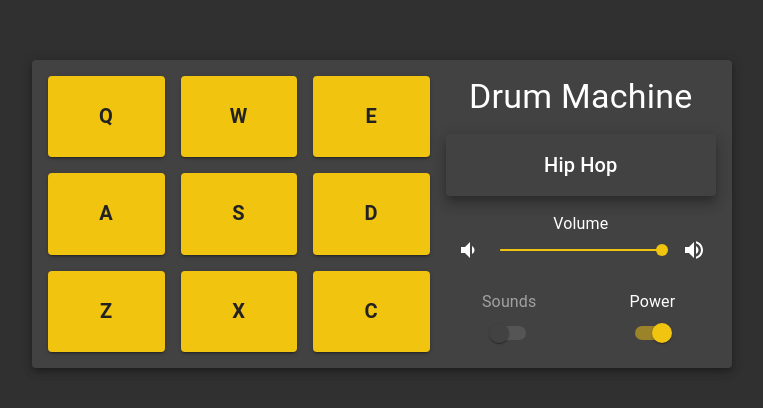
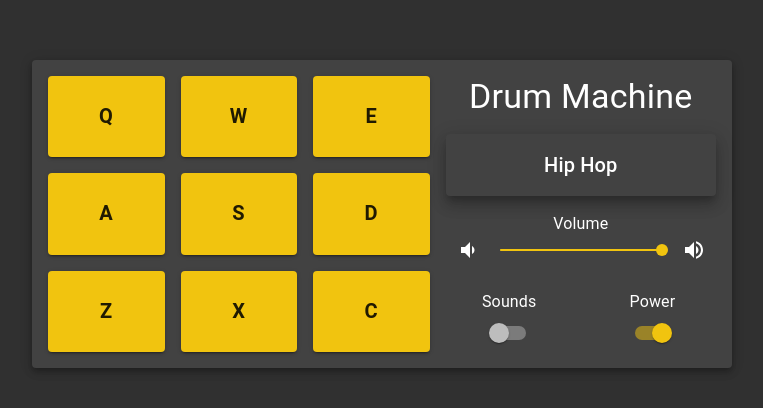
Before and after one commit to sitek94/drum-machine, a React (Create React App) app: page / in a window 1280 px wide. Shown: the part 186-594 px from the top of the page, without its empty margins (258-1021 px from the left). Built offline with nearby package versions, Linux system fonts and the light colour scheme.

Commit message:
Add power on/off logic

```diff
--- a/src/Containers/DrumMachine.js
+++ b/src/Containers/DrumMachine.js
@@ -9,19 +9,34 @@ import SoundsSwitch from '../components/SoundsSwitch';
 import PadBank from '../components/PadBank';
 
 export default function DrumMachine() {
+  // If hasPower is true then app is active
   const [hasPower, setHasPower] = useState(true);
   const togglePower = () => {
     setHasPower(!hasPower);
-  }
+  };
 
   return (
     <Paper className="DrumMachine" elevation={5} id="drum-machine">
-      <PadBank />
+      <PadBank
+        isDrumPadDisabled={!hasPower}
+      />
       <Title>Drum Machine</Title>
-      <Display power text="Hip Hop" />
-      <VolumeSlider value={50} onChange={() => 'TODO'} disabled={false} />
-      <PowerSwitch hasPower={hasPower} onChange={togglePower} />
-      <SoundsSwitch />
+      <Display
+        disabled={!hasPower} text="Hip Hop"
+      />
+      <VolumeSlider
+        value={50}
+        onChange={() => 'TODO'}
+        disabled={!hasPower}
+      />
+      <PowerSwitch
+        checked={hasPower}
+        onChange={togglePower}
+      />
+      <SoundsSwitch
+        disabled={!hasPower}
+        onChange={() => 'TODO'}
+      />
     </Paper>
   );
 }
--- a/src/components/Display.js
+++ b/src/components/Display.js
@@ -2,15 +2,15 @@ import React from 'react'
 
 import { Typography, Paper } from '@material-ui/core';
 
-export default function Display({ power, text }) {
+export default function Display({ disabled, text }) {
   return (
     <Paper
       className="display"
-      variant={power ? 'elevation' : 'outlined'}
-      elevation={power ? 9 : 3}
+      variant={disabled ? 'outlined' : 'elevation'}
+      elevation={disabled ? 3 : 10}
     >
       <Typography
-        color={power ? 'initial' : 'textSecondary'}
+        color={disabled ? 'textSecondary' : 'initial'}
         id="display"
         variant="h6"
       >
--- a/src/components/DrumPad.js
+++ b/src/components/DrumPad.js
@@ -1,13 +1,14 @@
 import React from 'react';
 import { Button } from '@material-ui/core';
 
-export default function DrumPad({ children }) {
+export default function DrumPad({ children, disabled }) {
   return (
     <Button
       className="drum-pad"
       // id={label}
       variant="contained"
       color="primary"
+      disabled={disabled}
       // onClick={handleClick}
     >
       {children}
--- a/src/components/PadBank.js
+++ b/src/components/PadBank.js
@@ -1,13 +1,15 @@
 import React from 'react'
 import DrumPad from './DrumPad';
 
-export default function PadBank() {
+export default function PadBank({ isDrumPadDisabled }) {
   const keys = ['Q', 'W', 'E', 'A', 'S', 'D', 'Z', 'X', 'C'];
 
   return (
     <div className="pad-bank">
       {keys.map((key) => (
-        <DrumPad key={key}>{key}</DrumPad>
+        <DrumPad key={key}
+          disabled={isDrumPadDisabled}
+        >{key}</DrumPad>
       ))}
     </div>
   );
--- a/src/components/PowerSwitch.js
+++ b/src/components/PowerSwitch.js
@@ -3,17 +3,17 @@ import PropTypes from 'prop-types';
 
 import { FormControlLabel, Switch } from '@material-ui/core';
 
-export default function PowerSwitch({ hasPower, onChange }) {
+export default function PowerSwitch({ checked, onChange }) {
   return (
     <FormControlLabel
       className="power-switch"
-      control={<Switch checked={hasPower} onChange={onChange} color="primary" />}
+      control={<Switch checked={checked} onChange={onChange} color="primary" />}
       label="Power"
       labelPlacement="top"
     />
   );
 }
 PowerSwitch.propTypes = {
-  hasPower: PropTypes.bool.isRequired,
+  checked: PropTypes.bool.isRequired,
   onChange: PropTypes.func.isRequired,
 };
--- a/src/components/SoundsSwitch.js
+++ b/src/components/SoundsSwitch.js
@@ -3,17 +3,17 @@ import PropTypes from 'prop-types';
 
 import { FormControlLabel, Switch } from '@material-ui/core';
 
-export default function SoundsSwitch({ power, onChange }) {
+export default function SoundsSwitch({ disabled, onChange }) {
   return (
     <FormControlLabel
       className="sounds-switch"
-      control={<Switch disabled={!power} onChange={onChange} color="primary" />}
+      control={<Switch disabled={disabled} onChange={onChange} color="primary" />}
       label="Sounds"
       labelPlacement="top"
     />
   );
 }
 SoundsSwitch.propTypes = {
-  power: PropTypes.bool.isRequired,
+  disabled: PropTypes.bool.isRequired,
   onChange: PropTypes.func.isRequired,
 };
--- a/src/style.scss
+++ b/src/style.scss
@@ -53,7 +53,6 @@
 }
 
 .drum-pad.MuiButton-root {
-  color: #222;
   font-size: 20px;
   font-weight: 600;
 }
```
